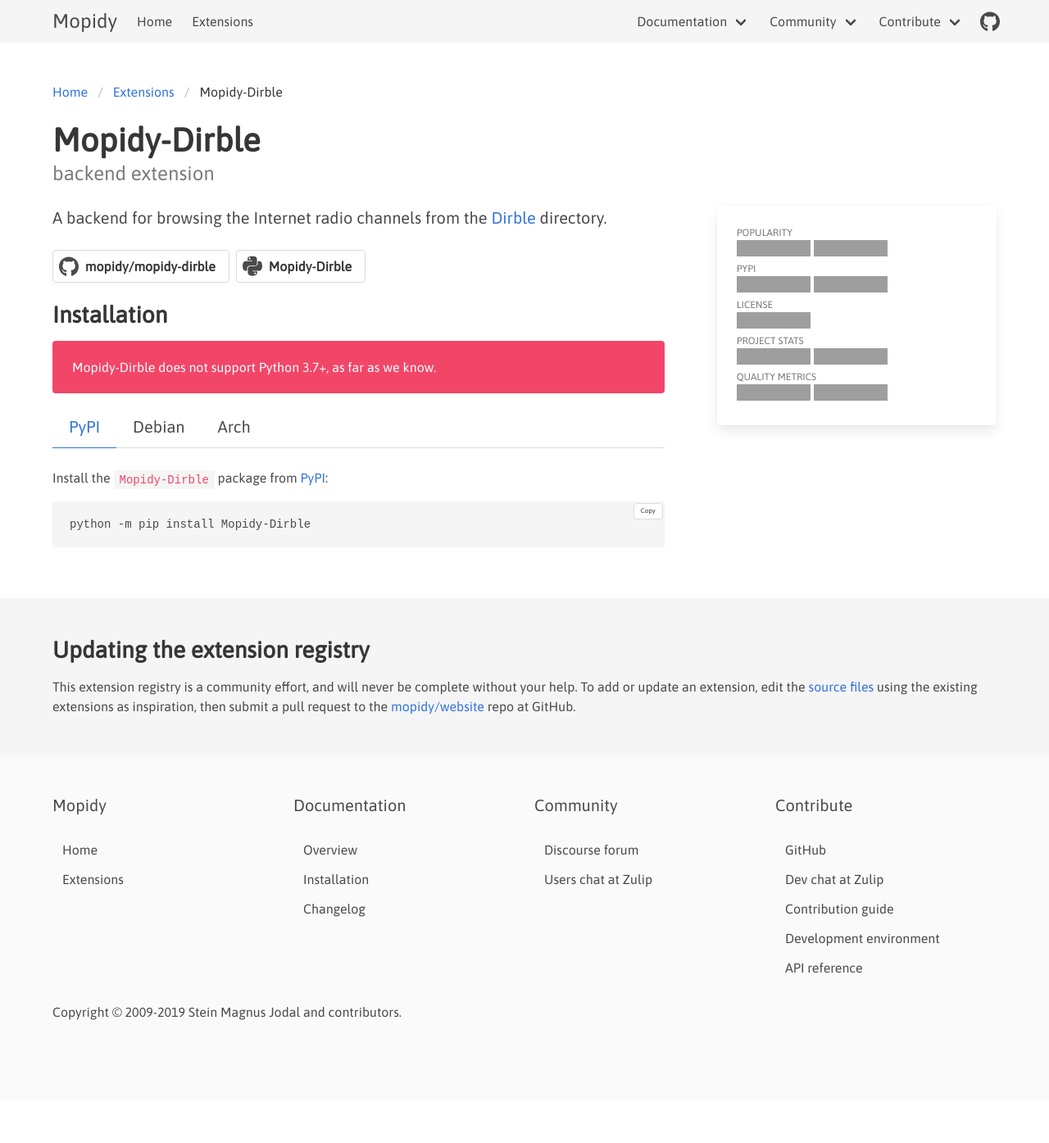
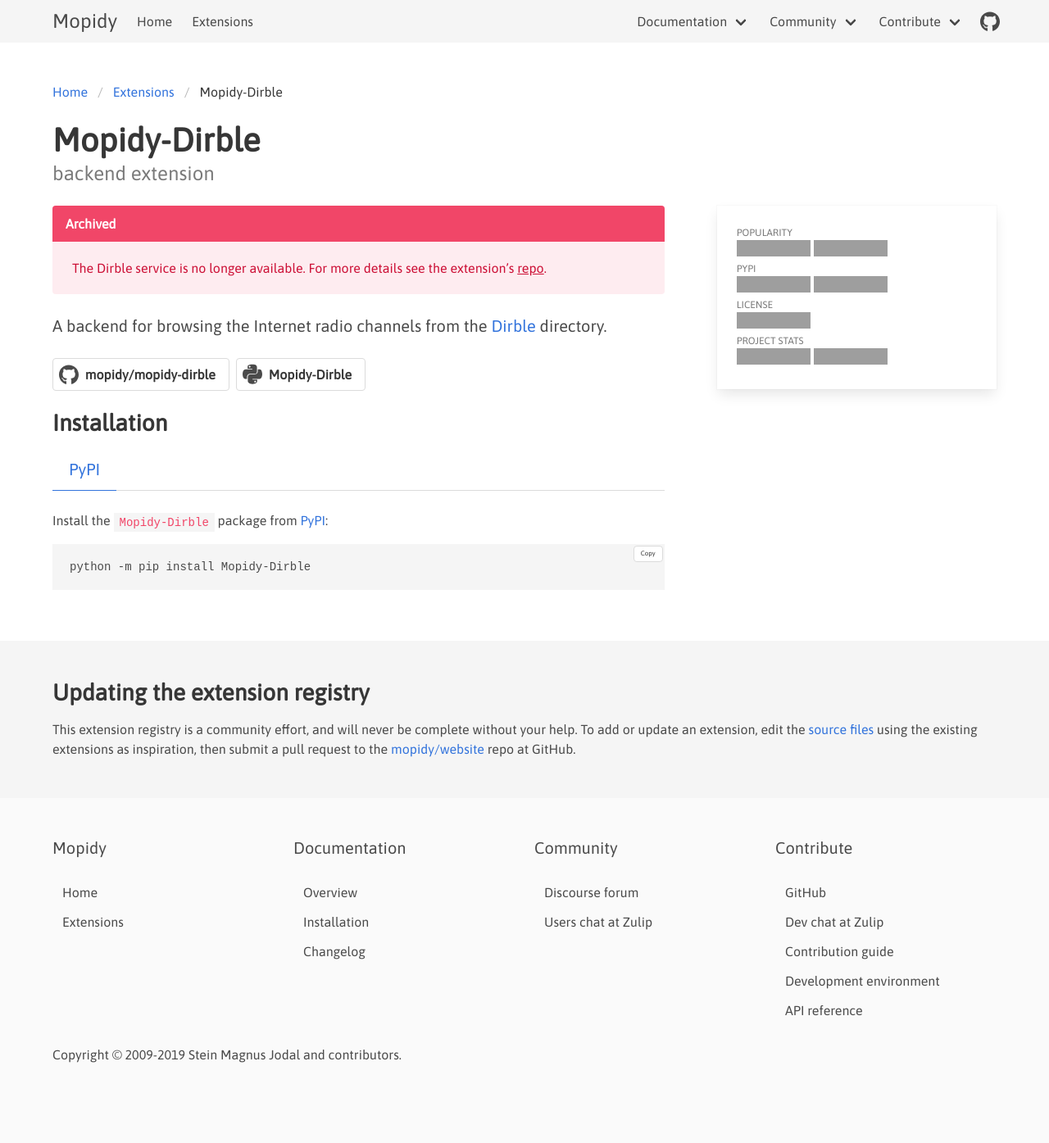
Before and after one commit to mopidy/website, a Jekyll site: the page built from _ext/dirble.md, in a window 1280 px wide. Shown: the whole page at 82% size. Built offline with Jekyll 4.4.1, drawn with Linux system fonts in a browser that asks for light colours; before the commit the page ends 1343 px from its top, so only the background shows below that; grey boxes are pictures that could not be loaded.

Commit message:
Archive Mopidy-Dirble

```diff
--- a/_ext/dirble.md
+++ b/_ext/dirble.md
@@ -4,13 +4,11 @@
 type: backend
 dev:
   github: mopidy/mopidy-dirble
-  travisci: true
-  coveralls: true
 dist:
   pypi: Mopidy-Dirble
-  apt-mopidy: mopidy-dirble
-  arch-aur: mopidy-dirble
-py3: false
+archived: |
+  The Dirble service is no longer available. For more details see the
+  extension’s [repo](https://github.com/mopidy/mopidy-dirble#warning).
 ---
 
 A backend for browsing the Internet radio channels from the
```
